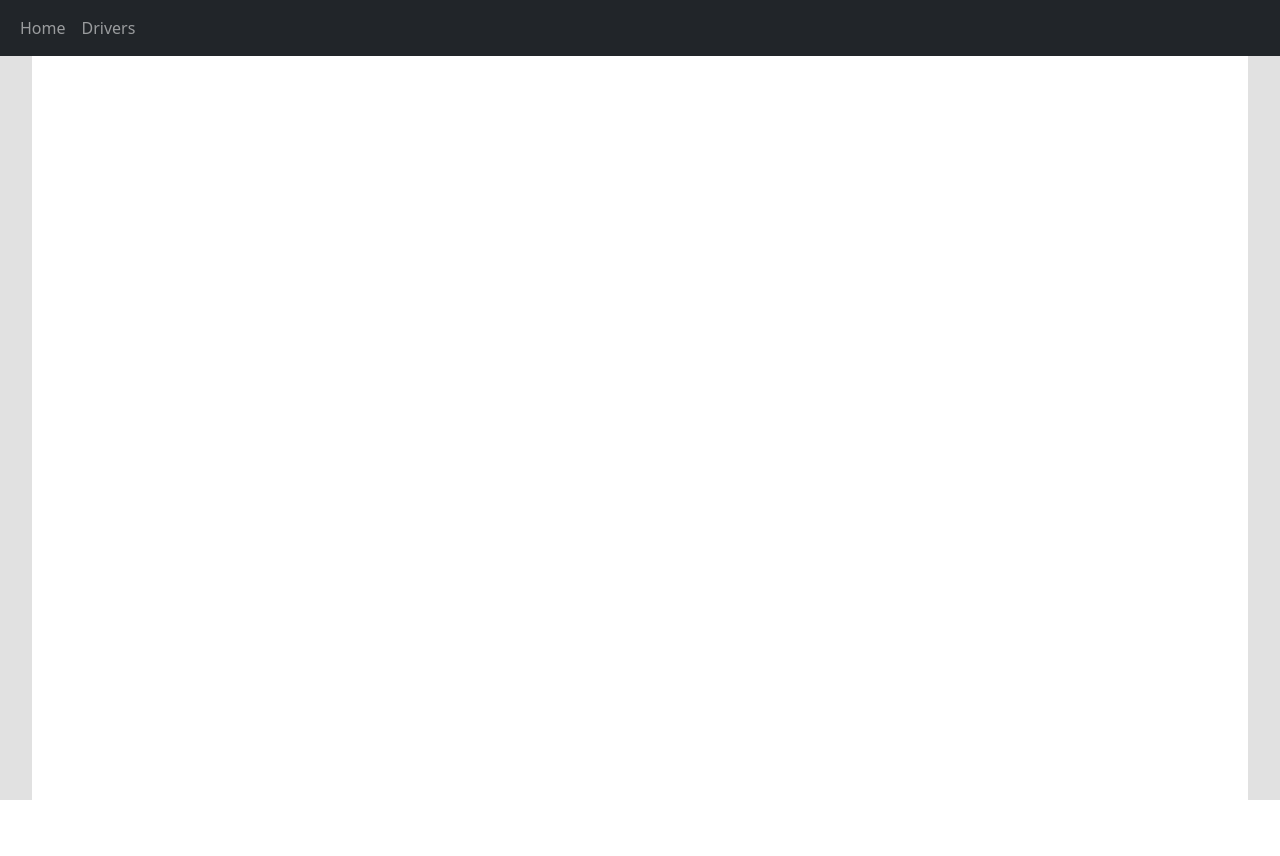
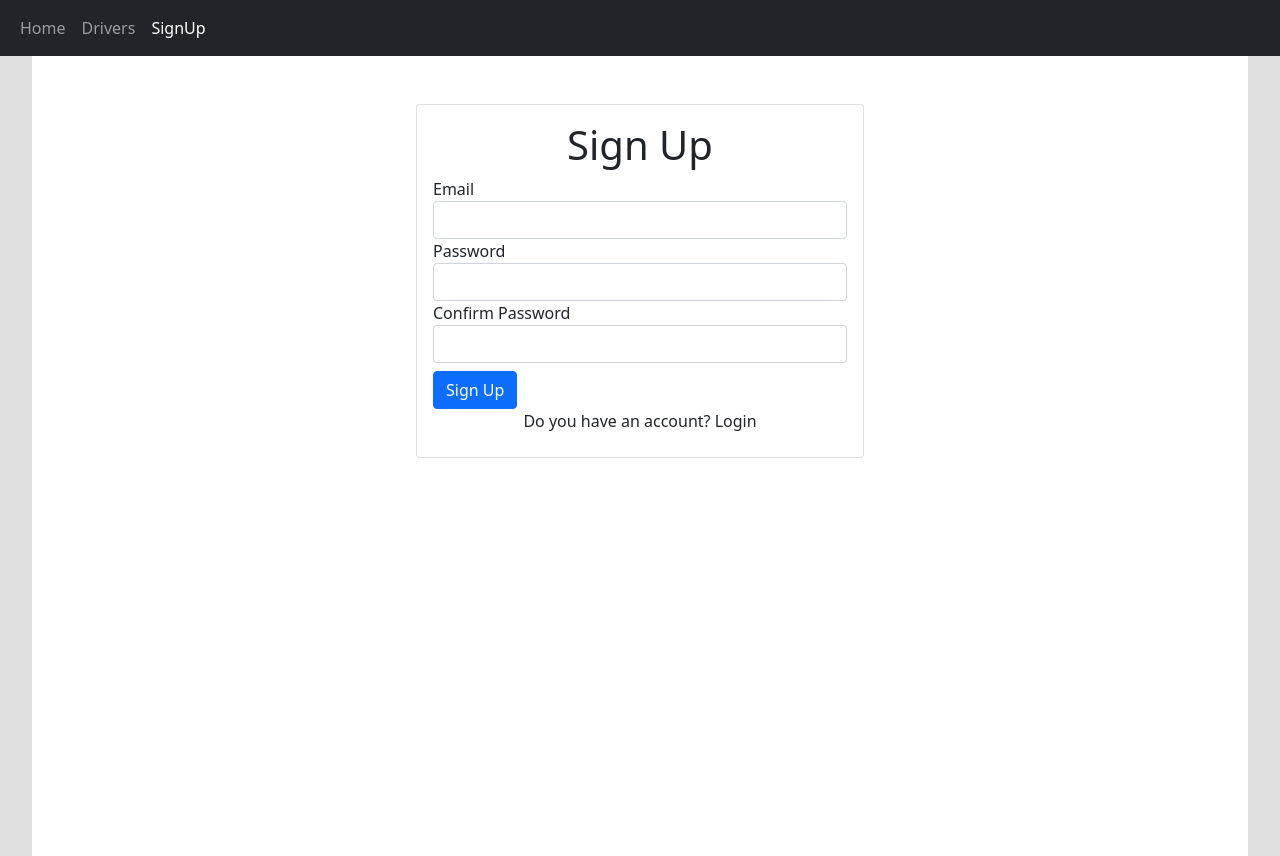
Before and after one commit to nahux/laravel-react-test, a React (Create React App) app: page /auth/signup in a window 1280 px wide. Before the commit this address had no page. Before the commit the page ends 800 px from the top, so only its background shows below. Built offline with nearby package versions, Linux system fonts and the light colour scheme; no server answers.

Commit message:
Added firebase authentication with basic signup

```diff
--- a/package.json
+++ b/package.json
@@ -9,6 +9,7 @@
     "axios": "^0.27.2",
     "bootstrap": "^5.1.3",
     "bootstrap-icons": "^1.8.3",
+    "firebase": "^9.8.4",
     "react": "^18.1.0",
     "react-dom": "^18.1.0",
     "react-router-dom": "^6.3.0",
--- a/src/App.js
+++ b/src/App.js
@@ -7,17 +7,21 @@ import AddDriver from "./components/Driver/AddDriver";
 import EditDriver from "./components/Driver/EditDriver";
 import Navbar from "./components/Common/Navbar";
 import { DriversProvider } from "./components/Driver/DriverContext";
+import SignUp from "./components/Auth/SignUp";
+import AuthProvider from "./components/Auth/AuthContext";
 
 
 function App() {
   return (
-    <DriversProvider>
+    <AuthProvider>
+      {/* <DriversProvider> */}
         <div className="wrapper">
           <BrowserRouter>
             <Navbar />
             <div className="content">
               <Routes>
                 <Route path="/" element={<Home />} />
+                <Route path="/auth/signup" element={<SignUp />} />
                 <Route path="/driver/list" element={<ListDrivers />} />
                 <Route path="/driver/add" element={<AddDriver />} />
                 <Route path="/driver/edit/:id" element={<EditDriver />} />
@@ -25,7 +29,8 @@ function App() {
             </div>
           </BrowserRouter>
         </div>
-    </DriversProvider>
+      {/* </DriversProvider> */}
+    </AuthProvider>
   );
 }
 
--- /dev/null
+++ b/src/components/Auth/Auth.css
@@ -0,0 +1,12 @@
+.login-container {
+    min-height: 92vh;
+    display: flex;
+    justify-content: center;
+    margin-top: 2em;
+}
+
+.login-card {
+    min-width: 35vw !important;
+    max-width: 90vw !important;
+    height: fit-content;
+}
--- /dev/null
+++ b/src/components/Auth/AuthContext.js
@@ -0,0 +1,39 @@
+import React, { useContext, useState } from 'react'
+import { useEffect } from 'react';
+import { auth } from '../../firebase';
+import { createUserWithEmailAndPassword, onAuthStateChanged } from 'firebase/auth';
+
+const AuthContext = React.createContext();
+
+export function useAuth() {
+  return useContext(AuthContext);
+}
+
+export default function AuthProvider({ children }) {
+  const [currentUser, setCurrentUser] = useState();
+
+  // Call firebase signup
+  function signUp(email, password) {
+    return createUserWithEmailAndPassword(auth, email, password);
+  }
+
+  useEffect(() => {
+    // Set current user when firebase auth changed
+    const unsubscribe = onAuthStateChanged(auth, (user) => {
+      setCurrentUser(user);
+    })
+    // Unsubscribe
+    return unsubscribe;
+  })
+
+  const value = {
+    currentUser,
+    signUp
+  }
+
+  return (
+    <AuthContext.Provider value={value}>
+      {children}
+    </AuthContext.Provider>
+  )
+}
--- /dev/null
+++ b/src/components/Auth/SignUp.js
@@ -0,0 +1,61 @@
+import React, { useRef, useState } from 'react'
+import { useAuth } from './AuthContext'
+import './Auth.css'
+
+export default function SignUp() {
+  const { signUp } = useAuth();
+
+  const emailRef = useRef();
+  const passwordRef = useRef();
+  const passwordConfirmationRef = useRef();
+
+  const [error, setError] = useState();
+  const [loading, setLoading] = useState(false);
+
+  async function handleSubmit(e) {
+    e.preventDefault();
+
+    if (passwordRef.current.value !== passwordConfirmationRef.current.value) {
+      return setError('The confirmation password does not match the password');
+    }
+
+    try {
+      setError('');
+      setLoading(true);
+      await signUp(emailRef.current.value, passwordRef.current.value)
+    } catch (error) {
+      setError('Failed to create an account: ' + error);
+    }
+
+    setLoading(false);
+  }
+
+  return (
+    <div className='login-container container'>
+      <div className='login-card card'>
+        <div className='card-body flex-none'>
+          <h1 className='text-center card-title'>Sign Up</h1>
+          {error ? (<div className='alert alert-danger'> {error} </div>) : null}
+          <form onSubmit={handleSubmit} >
+            <div className='form-group'>
+              <label htmlFor="userEmail">Email</label>
+              <input className='form-control' ref={emailRef} type="email" name="email" id="userEmail" />
+            </div>
+            <div className='form-group'>
+              <label htmlFor="userPassword">Password</label>
+              <input className='form-control' ref={passwordRef} type="password" name="password" id="userPassword" />
+            </div>
+            <div className='form-group'>
+              <label htmlFor="userPassword">Confirm Password</label>
+              <input className='form-control' ref={passwordConfirmationRef} type="password" name="passwordConfirmation" id="userPasswordConfirmation" />
+            </div>
+            <button className='btn btn-primary mt-2' type="submit" disabled={loading}>Sign Up</button>
+          </form>
+          <div className='w-100 text-center mb-2'>
+            Do you have an account? Login
+          </div>
+        </div>
+      </div>
+    </div>
+  )
+}
--- a/src/components/Common/Navbar.js
+++ b/src/components/Common/Navbar.js
@@ -13,6 +13,7 @@ const Navbar = () => {
           <div className="navbar-nav">
             <NavLink className={matchPath("/", pathname) ? 'nav-link active' : 'nav-link'} to="/">Home</NavLink>
             <NavLink className={matchPath("/driver/*", pathname) ? 'nav-link active' : 'nav-link'} to="/driver/list">Drivers</NavLink>
+            <NavLink className={matchPath("/auth/signup", pathname) ? 'nav-link active' : 'nav-link'} to="/auth/signup">SignUp</NavLink>
           </div>
         </div>
       </div>
--- /dev/null
+++ b/src/firebase.js
@@ -0,0 +1,18 @@
+import { initializeApp } from "firebase/app";
+import { getAuth } from "firebase/auth";
+
+// Firebase Config
+const firebaseConfig = {
+  apiKey: process.env.REACT_APP_FIREBASE_API_KEY,
+  authDomain: process.env.REACT_APP_FIREBASE_AUTH_DOMAIN,
+  projectId: process.env.REACT_APP_FIREBASE_PROJECT_ID,
+  storageBucket: process.env.REACT_APP_FIREBASE_STORAGE_BUCKET,
+  messagingSenderId: process.env.REACT_APP_FIREBASE_MESSAGING_SENDER_ID,
+  appId: process.env.REACT_APP_FIREBASE_APP_ID
+};
+
+// Initialize Firebase
+const app = initializeApp(firebaseConfig);
+
+export const auth = getAuth(app);
+export default app;
--- a/src/index.css
+++ /dev/null
@@ -1,13 +0,0 @@
-body {
-  margin: 0;
-  font-family: -apple-system, BlinkMacSystemFont, 'Segoe UI', 'Roboto', 'Oxygen',
-    'Ubuntu', 'Cantarell', 'Fira Sans', 'Droid Sans', 'Helvetica Neue',
-    sans-serif;
-  -webkit-font-smoothing: antialiased;
-  -moz-osx-font-smoothing: grayscale;
-}
-
-code {
-  font-family: source-code-pro, Menlo, Monaco, Consolas, 'Courier New',
-    monospace;
-}
--- a/src/index.js
+++ b/src/index.js
@@ -1,6 +1,5 @@
 import React from 'react';
 import ReactDOM from 'react-dom/client';
-import './index.css';
 import App from './App';
 
 // Bootstrap
```
Also changed, not shown: 1 other file (tests, documents, lock files or other folders). Lines whose indentation alone changed are shown as unchanged.
